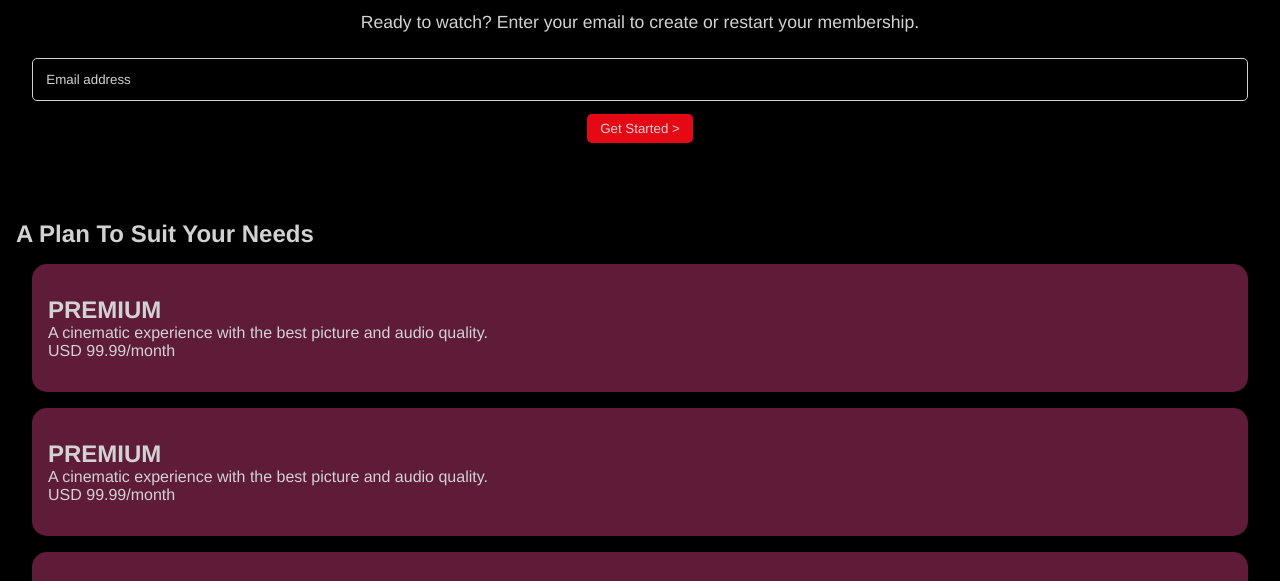
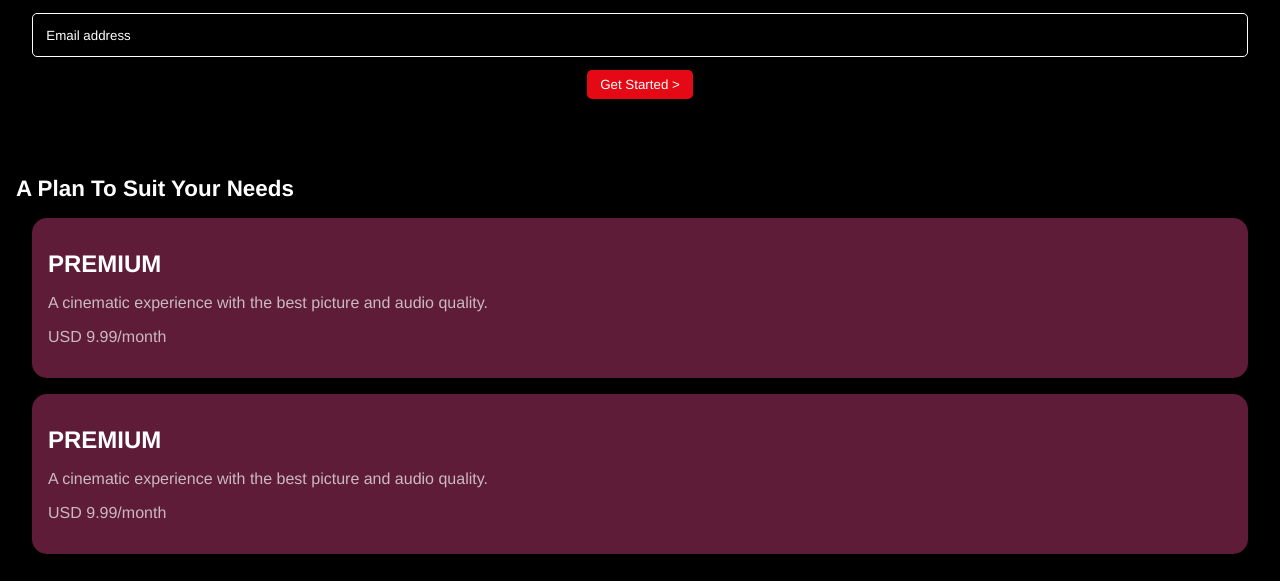
Before and after one commit to Devshare-Community/netflix-accueil, a plain HTML site: page index.html in a window 1280 px wide. Shown: the part 197-778 px from the top of the page. Drawn offline with Linux system fonts and the light colour scheme.

Commit message:
Ajustement des texte du card

```diff
--- a/index.html
+++ b/index.html
@@ -25,15 +25,15 @@
     <main class="content">
         <div class="content__article--space"></div>
         <h2 class="content__title">A Plan To Suit Your Needs</h2>
-        <article class="content__article content__article--card">
-            <h2>PREMIUM</h2>
+        <article class="content__article card--bg-pink">
+            <h2 class="card__title">PREMIUM</h2>
             <p>A cinematic experience with the best picture and audio quality.</p>
-            <p>USD 99.99/month</p>
+            <p>USD 9.99/month</p>
         </article>
-        <article class="content__article content__article--card">
-            <h2>PREMIUM</h2>
+        <article class="content__article card--bg-pink">
+            <h2 class="card__title">PREMIUM</h2>
             <p>A cinematic experience with the best picture and audio quality.</p>
-            <p>USD 99.99/month</p>
+            <p>USD 9.99/month</p>
         </article>
         <article class="content__article content__article--card">
             <h2>PREMIUM</h2>
--- a/style.css
+++ b/style.css
@@ -6,7 +6,8 @@
 
 :root{
     --red-color: #E50815;
-    --white-color: #d2d2d2;
+    --white-color: #FFFFFF;
+    --white-degrade-color: #CABAC0;
     --black-color: #000;
     --card-color: #5F1C38;
 
@@ -19,8 +20,10 @@
 
 
 
-    --title-fontSize: 2em;
-    --default-fontSize: 1.1em;
+    --title-one-fontSize: 2.2em;
+    --title-two-fontSize: 1.4em;
+    --title-card-fontSize: 2.2em;
+    --default-fontSize: 1em;
 
 
 
@@ -100,11 +103,21 @@ html{
 .content {
     padding: var(--default-padding);
 
+    .content__title{
+        font-size: var(--title-two-fontSize);
+    }
+
     .content__article{
         padding: var(--aside-padding);
+        display: grid;
+        gap: 1em;
+
+        p{
+            color: var(--white-degrade-color);
+        }
     }
 
-    .content__article--card{
+    .card--bg-pink{
         margin: var(--default-padding);
         border-radius: 15px;
         background-color: var(--card-color);
```
